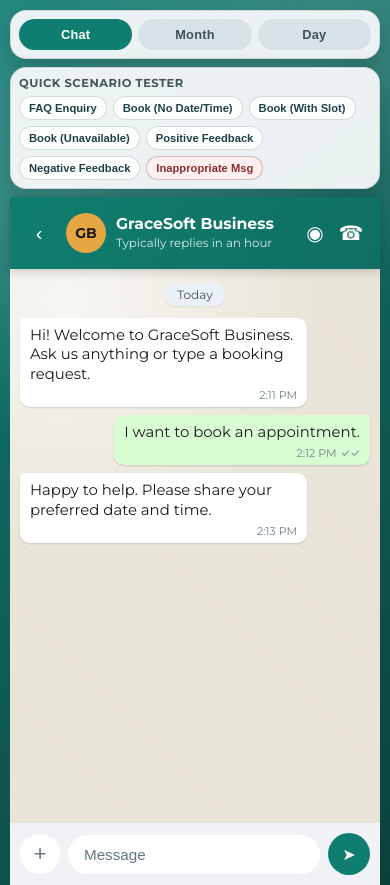
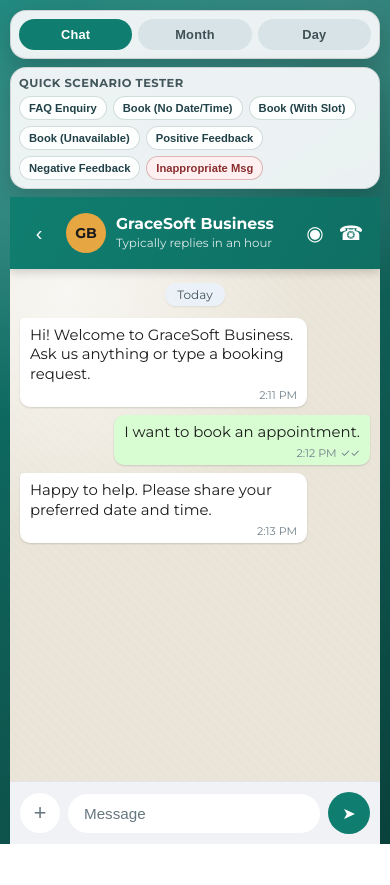
Before and after one commit to davinaleong/gracesoft-wa-ai-agent-poc, a React (Vite) app: page / in a window 390 px wide. After the commit the page ends 844 px from the top, so only its background shows below. Built offline with nearby package versions, Linux system fonts and the light colour scheme.

Commit message:
Improve responsive phone frame and fixed chat composer

```diff
--- a/src/App.css
+++ b/src/App.css
@@ -1,5 +1,7 @@
 .chat-shell {
   min-height: 100svh;
+  height: 100svh;
+  width: 100%;
   background:
     radial-gradient(circle at 16% 18%, rgba(255, 255, 255, 0.22), transparent 36%),
     radial-gradient(circle at 86% 4%, rgba(255, 255, 255, 0.2), transparent 30%),
@@ -14,7 +16,8 @@
 
 .phone-frame {
   width: 100%;
-  min-height: calc(100svh - 156px);
+  flex: 1;
+  min-height: 0;
   background-color: #e9e4d7;
   background-image:
     radial-gradient(circle at 15% 15%, rgba(255, 255, 255, 0.7), transparent 38%),
@@ -27,6 +30,8 @@
     );
   display: flex;
   flex-direction: column;
+  position: relative;
+  overflow: hidden;
 }
 
 .chat-header {
@@ -46,6 +51,8 @@
 
 .view-switcher {
   width: min(100%, 420px);
+  align-self: center;
+  margin-inline: auto;
   display: grid;
   grid-template-columns: repeat(3, 1fr);
   gap: 6px;
@@ -131,8 +138,9 @@
 
 .chat-body {
   flex: 1;
+  min-height: 0;
   overflow-y: auto;
-  padding: 14px 10px;
+  padding: 14px 10px 88px;
   display: flex;
   flex-direction: column;
   gap: 12px;
@@ -368,6 +376,11 @@
 }
 
 .composer {
+  position: absolute;
+  left: 0;
+  right: 0;
+  bottom: 0;
+  z-index: 20;
   padding: 10px;
   display: flex;
   align-items: center;
@@ -432,6 +445,8 @@
 
 .scenario-widget {
   width: min(100%, 420px);
+  align-self: center;
+  margin-inline: auto;
   padding: 8px;
   border-radius: 16px;
   background: rgba(244, 247, 248, 0.96);
@@ -483,10 +498,8 @@
   }
 
   .phone-frame {
-    width: min(100%, 420px);
-    min-height: 760px;
+    width: 100%;
     border-radius: 24px;
-    overflow: hidden;
     box-shadow: 0 18px 50px rgba(0, 0, 0, 0.3);
   }
 }
--- a/src/index.css
+++ b/src/index.css
@@ -16,6 +16,7 @@
 body,
 #root {
   width: 100%;
+  height: 100%;
   min-height: 100%;
 }
 
```
